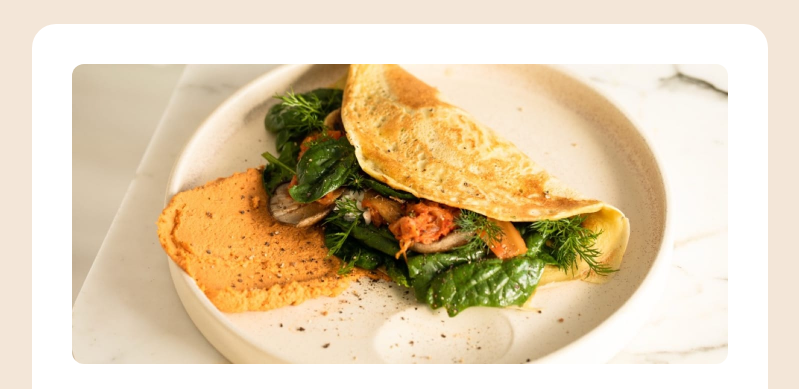
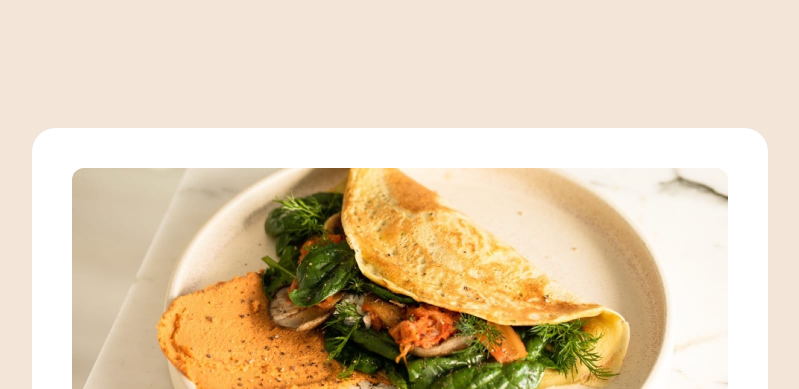
Before and after one commit to BekzodIsakov/frontendmentor, a plain HTML site: page recipe-page-main/index.html in a window 1280 px wide. Shown: the top 389 px of the page, without its empty margins (240-1039 px from the left). Drawn offline with Linux system fonts and the light colour scheme.

Commit message:
card top spacing

```diff
--- a/recipe-page-main/style.css
+++ b/recipe-page-main/style.css
@@ -247,7 +247,7 @@ td {
 
 @media screen and (min-width: 601px) {
   main {
-    padding: 2.4rem 7.6rem 0;
+    padding: 12.8rem 7.6rem 0;
     place-items: center;
   }
 
```
Also changed, not shown: recipe-page-main/index.html (+0 -2 lines).
